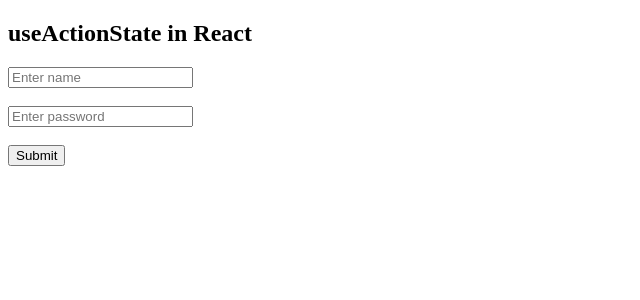
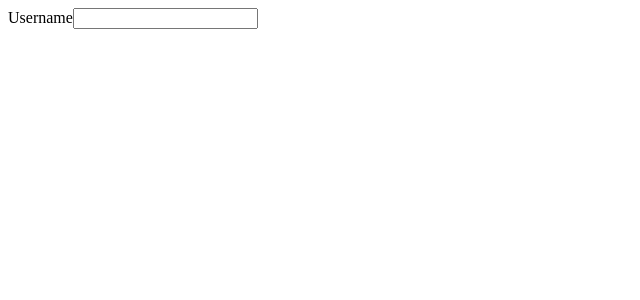
Before and after one commit to Sonukumar201995/react_practice-02, a React (Vite) app: page / in a window 1280 px wide. Shown: the top 300 px of the page, without its empty margins (0-640 px from the left). Built offline with nearby package versions, Linux system fonts and the light colour scheme.

Commit message:
useId in react

```diff
--- a/src/App.jsx
+++ b/src/App.jsx
@@ -1,65 +1,14 @@
-import { useActionState } from "react";
+import { useId } from "react";
 
 function App() {
+  const id = useId();
 
-    const handleSubmit = (preData, formData) => {
-
-        let name = formData.get("name");
-        let password = formData.get("password");
-
-        if (name && password) {
-            return {
-                message: "Data submitted"
-            };
-        } else {
-            return {
-                error: "Data not submitted. Enter correct name & password"
-            };
-        }
-    };
-
-    const [data, action, pending] = useActionState(
-        handleSubmit,
-        undefined
-    );
-
-    console.log(data);
-
-    return (
-        <>
-            <h2>useActionState in React</h2>
-
-            <form action={action}>
-
-                <input
-                    type="text"
-                    placeholder="Enter name"
-                    name="name"
-                />
-
-                <br />
-                <br />
-
-                <input
-                    type="password"
-                    placeholder="Enter password"
-                    name="password"
-                />
-
-                <br />
-                <br />
-
-                <button disabled={pending}>
-                    {pending ? "Submitting..." : "Submit"}
-                </button>
-                    <br />
-                {data?.error && ( <span>{data.error}</span>)}
-
-                {data?.message && (<span>{data.message}</span>)}
-
-            </form>
-        </>
-    );
+  return (
+    <>
+      <label htmlFor={id}>Username</label>
+      <input id={id} type="text" />
+    </>
+  );
 }
 
 export default App;
```
